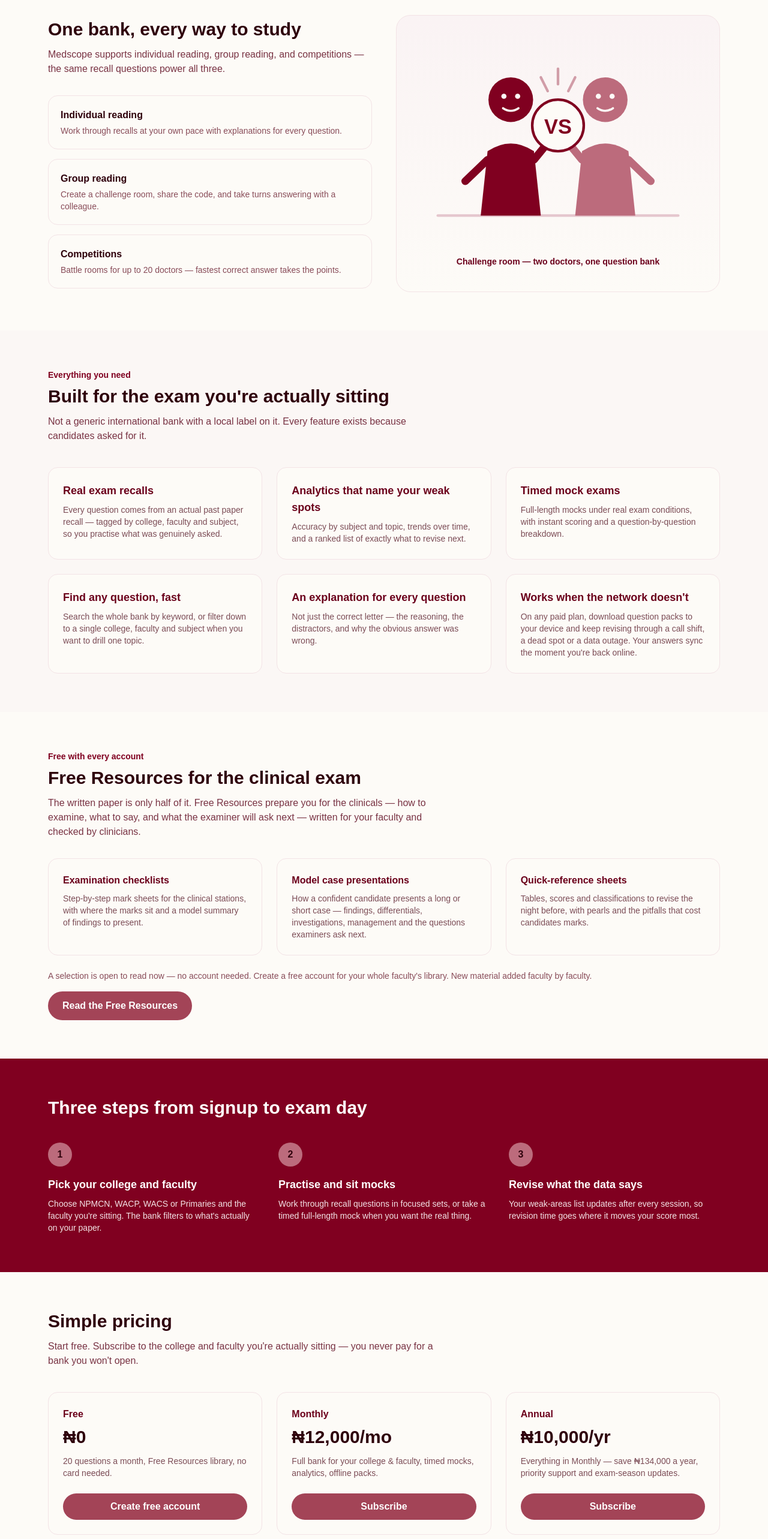
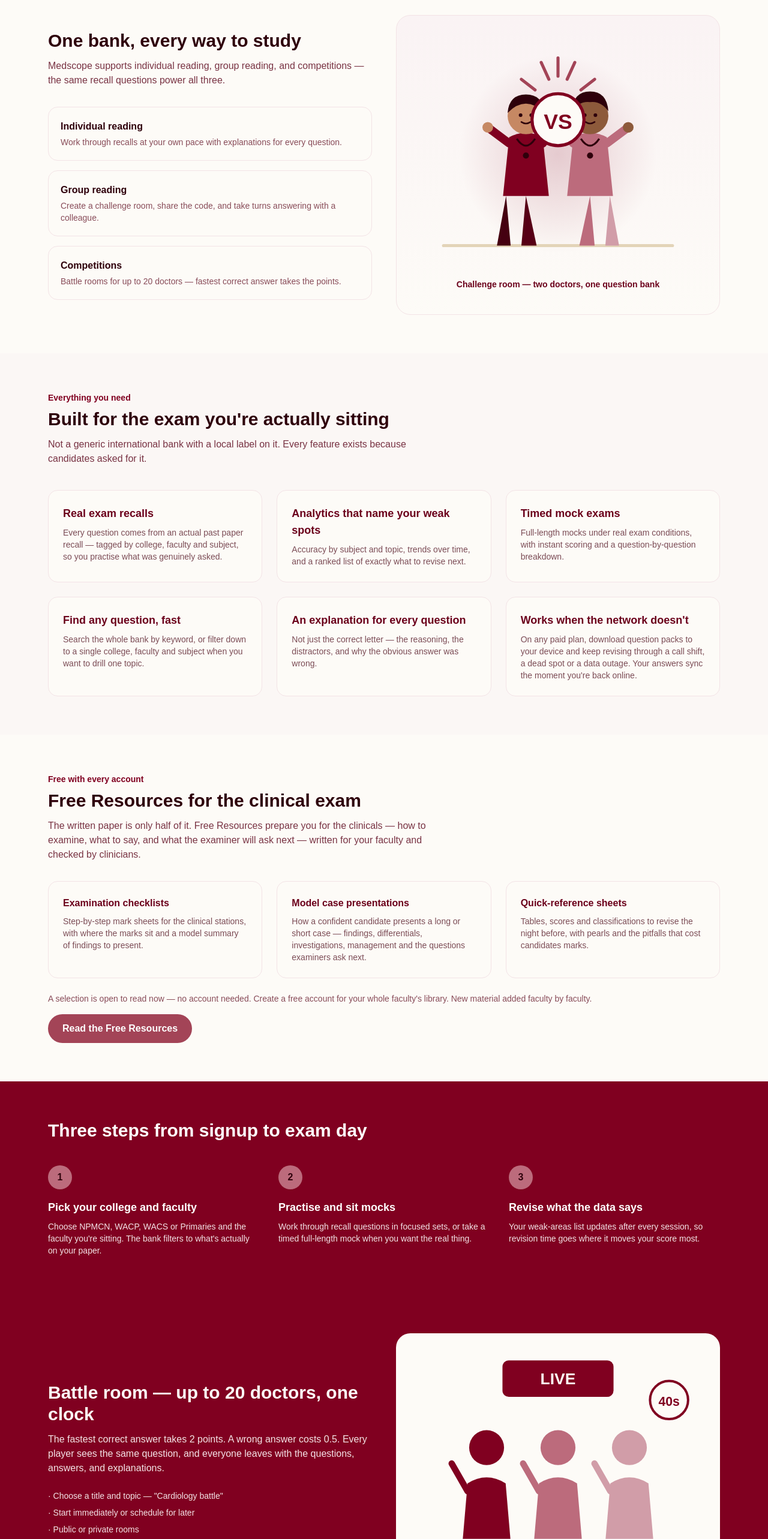
Before and after one commit to Emeriem-Berthram/Medscope, a Next.js app: page / in a window 1280 px wide. Shown: the part 912-3478 px from the top of the page at 60% size. Built offline with nearby package versions, Linux system fonts and the light colour scheme.

Commit message:
Realistic fighter figures in face-off visual, battle room visual

```diff
--- a/src/app/page.tsx
+++ b/src/app/page.tsx
@@ -220,40 +220,76 @@ export default function Home() {
           {/* Face-off illustration */}
           <div className="rounded-3xl border border-burgundy-100 bg-gradient-to-b from-burgundy-50 to-cream-50 p-10">
             <svg
-              viewBox="0 0 320 240"
+              viewBox="0 0 360 300"
               className="mx-auto w-full"
               role="img"
               aria-label="Two doctors facing off"
             >
-              {/* ground line */}
-              <line x1="20" y1="205" x2="300" y2="205" stroke="#e5c6cd" strokeWidth="3" strokeLinecap="round" />
-              {/* left figure */}
+              <defs>
+                <radialGradient id="burst" cx="50%" cy="50%" r="50%">
+                  <stop offset="0%" stopColor="#800020" stopOpacity="0.18" />
+                  <stop offset="100%" stopColor="#800020" stopOpacity="0" />
+                </radialGradient>
+              </defs>
+              <circle cx="180" cy="150" r="130" fill="url(#burst)" />
+              <line x1="30" y1="270" x2="330" y2="270" stroke="#e3d4b8" strokeWidth="4" strokeLinecap="round" />
+
+              {/* LEFT FIGURE — burgundy scrubs, combat stance */}
               <g>
-                <circle cx="105" cy="70" r="26" fill="#800020" />
-                <path d="M70 205 L78 130 Q105 112 132 130 L140 205 Z" fill="#800020" />
-                <circle cx="97" cy="66" r="3" fill="#fdfbf7" />
-                <circle cx="113" cy="66" r="3" fill="#fdfbf7" />
-                <path d="M96 80 Q105 86 114 80" stroke="#fdfbf7" strokeWidth="2.5" fill="none" strokeLinecap="round" />
-                <line x1="78" y1="140" x2="52" y2="165" stroke="#800020" strokeWidth="9" strokeLinecap="round" />
-                <line x1="132" y1="140" x2="150" y2="118" stroke="#800020" strokeWidth="9" strokeLinecap="round" />
+                {/* back leg */}
+                <path d="M118 270 L112 205 L100 270 Z" fill="#450011" />
+                {/* front leg */}
+                <path d="M132 270 L138 205 L152 270 Z" fill="#570016" />
+                {/* torso — scrubs */}
+                <path d="M108 205 L116 128 Q138 116 160 128 L168 205 Z" fill="#800020" />
+                {/* head */}
+                <circle cx="138" cy="100" r="24" fill="#c68863" />
+                {/* hair */}
+                <path d="M114 96 Q116 72 138 72 Q160 72 162 96 Q150 84 138 84 Q126 84 114 96 Z" fill="#2e000b" />
+                {/* face */}
+                <circle cx="131" cy="99" r="2.4" fill="#2e000b" />
+                <circle cx="145" cy="99" r="2.4" fill="#2e000b" />
+                <path d="M132 108 Q138 112 144 108" stroke="#2e000b" strokeWidth="2" fill="none" strokeLinecap="round" />
+                {/* stethoscope */}
+                <path d="M126 130 Q138 148 150 130" stroke="#2e000b" strokeWidth="2.5" fill="none" />
+                <circle cx="138" cy="152" r="4" fill="#2e000b" />
+                {/* guard arms */}
+                <path d="M116 136 L92 118" stroke="#800020" strokeWidth="11" strokeLinecap="round" />
+                <circle cx="88" cy="115" r="7" fill="#c68863" />
+                <path d="M160 136 L172 112" stroke="#800020" strokeWidth="11" strokeLinecap="round" />
+                <circle cx="174" cy="108" r="7" fill="#c68863" />
               </g>
-              {/* right figure */}
+
+              {/* RIGHT FIGURE — lighter scrubs, combat stance */}
               <g>
-                <circle cx="215" cy="70" r="26" fill="#bc6b7c" />
-                <path d="M180 205 L188 130 Q215 112 242 130 L250 205 Z" fill="#bc6b7c" />
-                <circle cx="207" cy="66" r="3" fill="#fdfbf7" />
-                <circle cx="223" cy="66" r="3" fill="#fdfbf7" />
-                <path d="M206 80 Q215 86 224 80" stroke="#fdfbf7" strokeWidth="2.5" fill="none" strokeLinecap="round" />
-                <line x1="188" y1="140" x2="170" y2="118" stroke="#bc6b7c" strokeWidth="9" strokeLinecap="round" />
-                <line x1="242" y1="140" x2="268" y2="165" stroke="#bc6b7c" strokeWidth="9" strokeLinecap="round" />
+                <path d="M242 270 L248 205 L260 270 Z" fill="#d19da8" />
+                <path d="M228 270 L222 205 L208 270 Z" fill="#bc6b7c" />
+                <path d="M252 205 L244 128 Q222 116 200 128 L192 205 Z" fill="#bc6b7c" />
+                <circle cx="222" cy="100" r="24" fill="#8d5a3b" />
+                <path d="M198 94 Q200 68 222 68 Q244 68 246 94 Q236 80 222 82 Q208 80 198 94 Z" fill="#2e000b" />
+                <circle cx="215" cy="99" r="2.4" fill="#2e000b" />
+                <circle cx="229" cy="99" r="2.4" fill="#2e000b" />
+                <path d="M216 108 Q222 112 228 108" stroke="#2e000b" strokeWidth="2" fill="none" strokeLinecap="round" />
+                <path d="M234 130 Q222 148 210 130" stroke="#2e000b" strokeWidth="2.5" fill="none" />
+                <circle cx="222" cy="152" r="4" fill="#2e000b" />
+                <path d="M244 136 L268 118" stroke="#bc6b7c" strokeWidth="11" strokeLinecap="round" />
+                <circle cx="272" cy="115" r="7" fill="#8d5a3b" />
+                <path d="M200 136 L188 112" stroke="#bc6b7c" strokeWidth="11" strokeLinecap="round" />
+                <circle cx="186" cy="108" r="7" fill="#8d5a3b" />
               </g>
-              {/* VS badge */}
-              <circle cx="160" cy="100" r="30" fill="#fdfbf7" stroke="#800020" strokeWidth="3" />
-              <text x="160" y="110" textAnchor="middle" fontFamily="Arial, sans-serif" fontWeight="bold" fontSize="24" fill="#800020">VS</text>
-              {/* spark lines */}
-              <line x1="148" y1="60" x2="140" y2="44" stroke="#d19da8" strokeWidth="3" strokeLinecap="round" />
-              <line x1="172" y1="60" x2="180" y2="44" stroke="#d19da8" strokeWidth="3" strokeLinecap="round" />
-              <line x1="160" y1="52" x2="160" y2="34" stroke="#d19da8" strokeWidth="3" strokeLinecap="round" />
+
+              {/* VS burst */}
+              <circle cx="180" cy="105" r="34" fill="#fdfbf7" stroke="#800020" strokeWidth="4" />
+              <text x="180" y="117" textAnchor="middle" fontFamily="Arial, sans-serif" fontWeight="bold" fontSize="28" fill="#800020">VS</text>
+
+              {/* energy sparks */}
+              <g stroke="#a34457" strokeWidth="4" strokeLinecap="round">
+                <line x1="168" y1="52" x2="158" y2="30" />
+                <line x1="192" y1="52" x2="202" y2="30" />
+                <line x1="180" y1="48" x2="180" y2="24" />
+                <line x1="150" y1="66" x2="132" y2="52" />
+                <line x1="210" y1="66" x2="228" y2="52" />
+              </g>
             </svg>
             <p className="mt-4 text-center text-sm font-semibold text-burgundy-700">
               Challenge room — two doctors, one question bank
@@ -335,6 +371,77 @@ export default function Home() {
                 <p className="mt-2 text-sm text-burgundy-100">{s.body}</p>
               </div>
             ))}
+          </div>
+        </div>
+      </section>
+
+      {/* Battle room visual */}
+      <section className="bg-burgundy-600 py-16 text-cream-50">
+        <div className="mx-auto grid max-w-6xl items-center gap-10 px-4 md:grid-cols-2">
+          <div>
+            <h2 className="text-3xl font-bold">
+              Battle room — up to 20 doctors, one clock
+            </h2>
+            <p className="mt-3 text-burgundy-100">
+              The fastest correct answer takes 2 points. A wrong
+              answer costs 0.5. Every player sees the same
+              question, and everyone leaves with the questions,
+              answers, and explanations.
+            </p>
+            <ul className="mt-6 space-y-2 text-sm text-burgundy-100">
+              <li>· Choose a title and topic — "Cardiology battle"</li>
+              <li>· Start immediately or schedule for later</li>
+              <li>· Public or private rooms</li>
+              <li>· Set the number of questions and time per question</li>
+            </ul>
+            <a
+              href="/signup"
+              className="mt-8 inline-block rounded-full bg-cream-50 px-8 py-3 font-semibold text-burgundy-700 hover:bg-white"
+            >
+              Start a battle
+            </a>
+          </div>
+
+          {/* Battle room illustration */}
+          <div className="rounded-3xl bg-cream-50 p-8 text-burgundy-950">
+            <svg
+              viewBox="0 0 360 260"
+              className="mx-auto w-full"
+              role="img"
+              aria-label="Battle room scoreboard"
+            >
+              {/* scoreboard */}
+              <rect x="110" y="10" width="140" height="46" rx="8" fill="#800020" />
+              <text x="180" y="40" textAnchor="middle" fontFamily="Arial, sans-serif" fontWeight="bold" fontSize="20" fill="#fdfbf7">LIVE</text>
+              {/* three figures */}
+              {[90, 180, 270].map((cx, i) => (
+                <g key={cx}>
+                  <circle cx={cx} cy="120" r="22" fill={i === 0 ? "#800020" : i === 1 ? "#bc6b7c" : "#d19da8"} />
+                  <path d={`M${cx - 30} 235 L${cx - 24} 165 Q${cx} 150 ${cx + 24} 165 L${cx + 30} 235 Z`} fill={i === 0 ? "#800020" : i === 1 ? "#bc6b7c" : "#d19da8"} />
+                  {/* arm raised */}
+                  <line x1={cx - 24} y1="175" x2={cx - 44} y2="140" stroke={i === 0 ? "#800020" : i === 1 ? "#bc6b7c" : "#d19da8"} strokeWidth="8" strokeLinecap="round" />
+                </g>
+              ))}
+              {/* timer badge */}
+              <circle cx="320" cy="60" r="24" fill="#fdfbf7" stroke="#800020" strokeWidth="3" />
+              <text x="320" y="67" textAnchor="middle" fontFamily="Arial, sans-serif" fontWeight="bold" fontSize="16" fill="#800020">40s</text>
+            </svg>
+            <div className="mt-2 space-y-1">
+              {[
+                ["#1", "Dr. Chidi O.", "6.0"],
+                ["#2", "Dr. Fatima B.", "4.0"],
+                ["#3", "Dr. Emeka N.", "2.0"],
+              ].map((r) => (
+                <div
+                  key={r[0]}
+                  className="flex items-center justify-between rounded-lg border border-burgundy-100 bg-cream-50 px-3 py-1.5 text-sm"
+                >
+                  <span className="text-burgundy-600">{r[0]}</span>
+                  <span className="font-medium text-burgundy-950">{r[1]}</span>
+                  <span className="font-bold text-burgundy-600">{r[2]}</span>
+                </div>
+              ))}
+            </div>
           </div>
         </div>
       </section>
```
